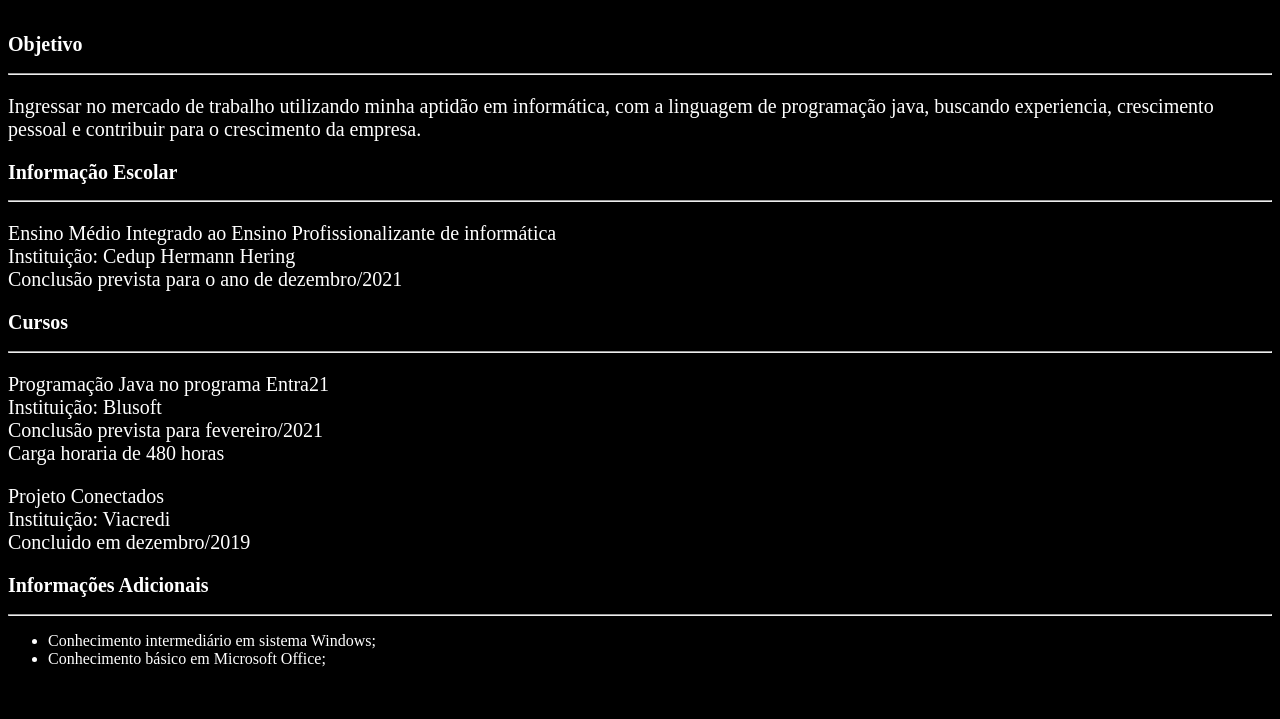
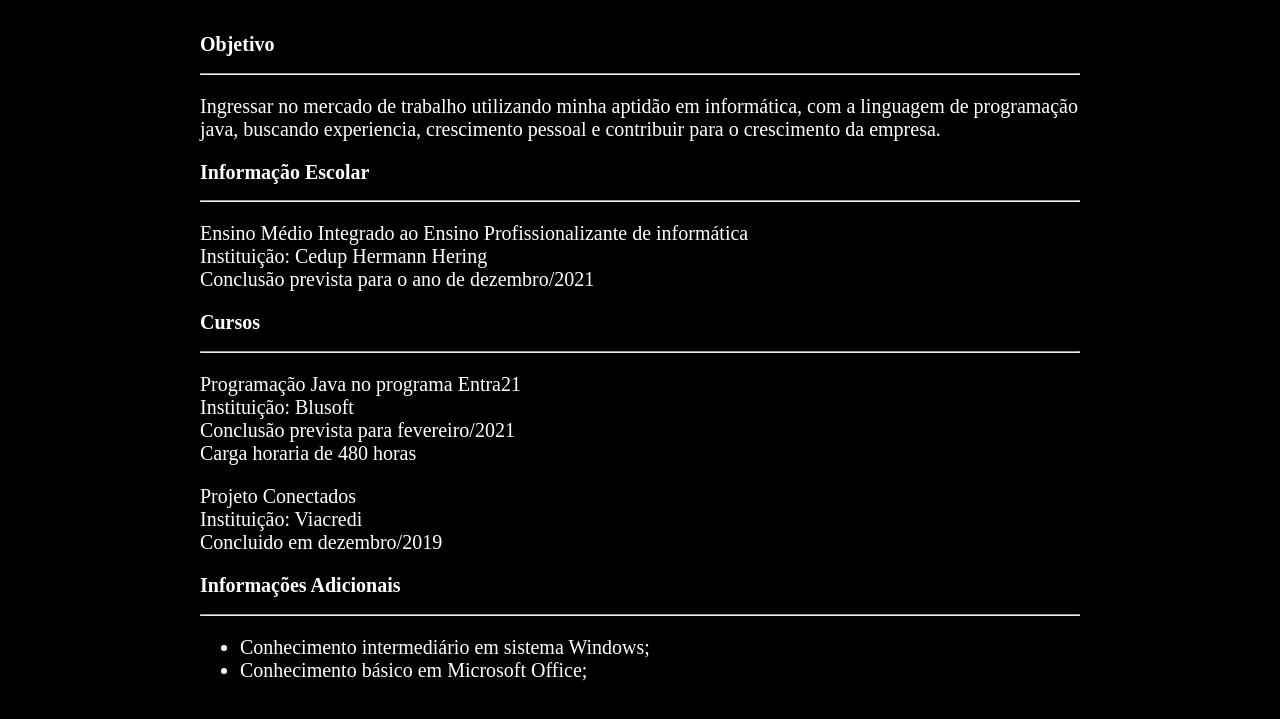
Before and after one commit to AndreLuisOvidio/atividadeCurriculoHTML, a plain HTML site: page index.html in a window 1280 px wide. Shown: the part 283-1002 px from the top of the page. Before the commit the page ends 967 px from the top, so only its background shows below. Drawn offline with Linux system fonts and the light colour scheme.

Commit message:
update index.html

```diff
--- a/index.html
+++ b/index.html
@@ -1,5 +1,5 @@
 <!DOCTYPE html>
-<html lang="pt-br">
+<html lang="en">
     <head>
         <meta charset="UTF-8">
         <meta name="viewport" content="width=device-width, initial-scale=1.0">
@@ -11,6 +11,8 @@
             background-color: black;
             background-repeat: repeat;
             background-size: 200px;
+            padding: 15%;
+            padding-top: 0%;
         }
         * {
             text-align: left;
@@ -24,7 +26,7 @@
             text-shadow: 0px 0px 8px black;
             font-size: 40px;
         }
-        p, h2 {
+        p, h2, ul {
             text-shadow: 2px 2px 10px black;
             font-size: 20px;
         }
@@ -70,11 +72,14 @@
         </div>
         <div>
             <h2>Informações Adicionais</h2>
+
             <hr>
-            <ul>
-                <li>Conhecimento intermediário em sistema Windows;</li>
-                <li>Conhecimento básico em Microsoft Office;</li>
-            </ul>
+            <p>
+                <ul>
+                    <li>Conhecimento intermediário em sistema Windows;</li>
+                    <li>Conhecimento básico em Microsoft Office;</li>
+                </ul>
+            </p>
         </div>
     </body>
 </html>
```
